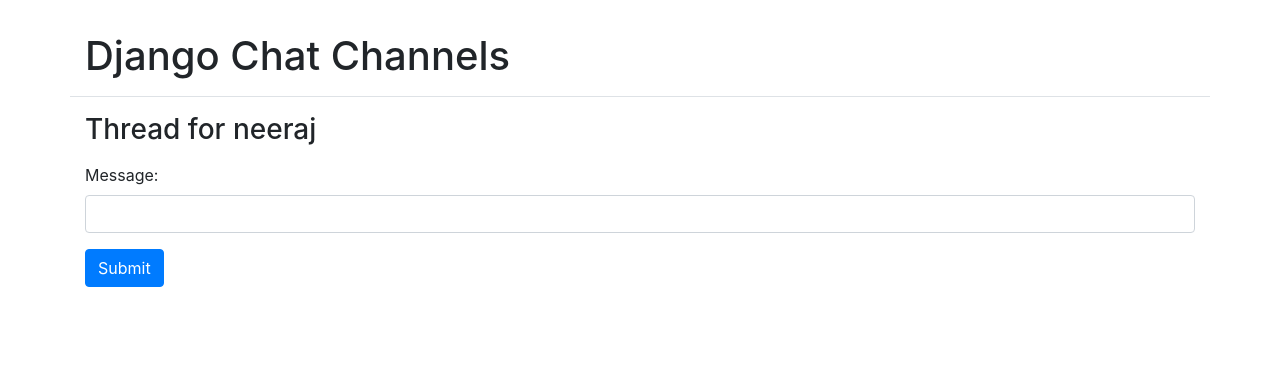
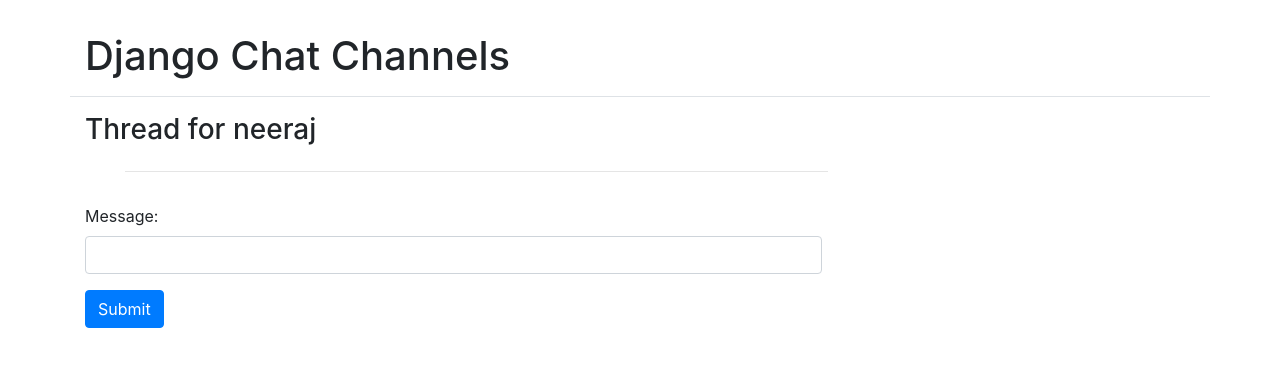
Before and after one commit to neerajb1/messenger, a Django app: a page that uses src/chat/templates/chat/thread.html in a window 1280 px wide. Shown: the top 367 px of the page. Run offline with Django 3.2, Linux system fonts and the light colour scheme; a user stored in the database is signed in; data comes from the database, SQL or seed files in the repository; both versions use the stored data as it was after the commit; some libraries are stand-ins or nearby versions.

Commit message:
Styling view

```diff
--- a/src/chat/templates/chat/thread.html
+++ b/src/chat/templates/chat/thread.html
@@ -1,19 +1,42 @@
 {% extends "base.html" %}
 
 {% block content %}
+
 <h3>Thread for {% if user != object.first %}{{ object.first }}{% else %}{{ object.second }}{% endif %}</h3>
-<ul id='chat-items'>
+<ul id='chat-items' style='list-style-type:none'>
+<div class = 'row'>
+
+  <div id="msg-list-div" class="col-md-8 align-self-center">
+
 {% for chat in object.chatmessage_set.all %}
+{% if chat.user == request.user %}
+<hr>
+<li class="text-right" >{{ chat.message }} via {{ chat.user }}</li>
 
-<li>{{ chat.message }} via {{ chat.user }}</li>
+{% else %}
+<hr>
+<li class="text-left" >{{ chat.message }} via {{ chat.user }}</li>
 
+{% endif %}
 {% endfor %}
+<hr>
+<script>
+var chatlist = document.getElementById('msg-list-div');
+chatlist.scrollTop = chatlist.scrollHeight;
+</script>
+</div>
+</div>
+
 </ul>
 
+<div class="form-row">
+    <div class="col-8">
 <form id='form' method='POST'> {% csrf_token %}
 {{form.as_p }}
 <input type='submit' class='btn btn-primary'/>
 </form>
+</div>
+</div>
 
 {% endblock %}
 
@@ -30,11 +53,9 @@ $(document).ready(function(){
     var socket = new WebSocket(webSocketEndpoint)
 
     socket.onmessage = function(e){
-        console.log('message', e)
-        // alert(e.data)
+
         var msgData = JSON.parse(e.data)
-        console.log(msgData)
-        chatItems.append(`<li>${msgData.msg} via ${msgData.user}</li>`)
+        chatItems.append(${msgData.msg} via ${msgData.user})
     }
 
     socket.onopen = function(e){
--- a/src/chat/views.py
+++ b/src/chat/views.py
@@ -3,11 +3,11 @@ from django.http import Http404, HttpResponseForbidden
 from django.shortcuts import render
 from django.urls import reverse
 from django.views.generic.edit import FormMixin
-
 from django.views.generic import DetailView, ListView
 
 from .forms import ComposeForm
 from .models import Thread, ChatMessage
+
 
 
 class InboxView(LoginRequiredMixin, ListView):
```
Also changed, not shown: src/chat/templates/chat/inbox.html (line endings or trailing spaces), src/db.sqlite3.
